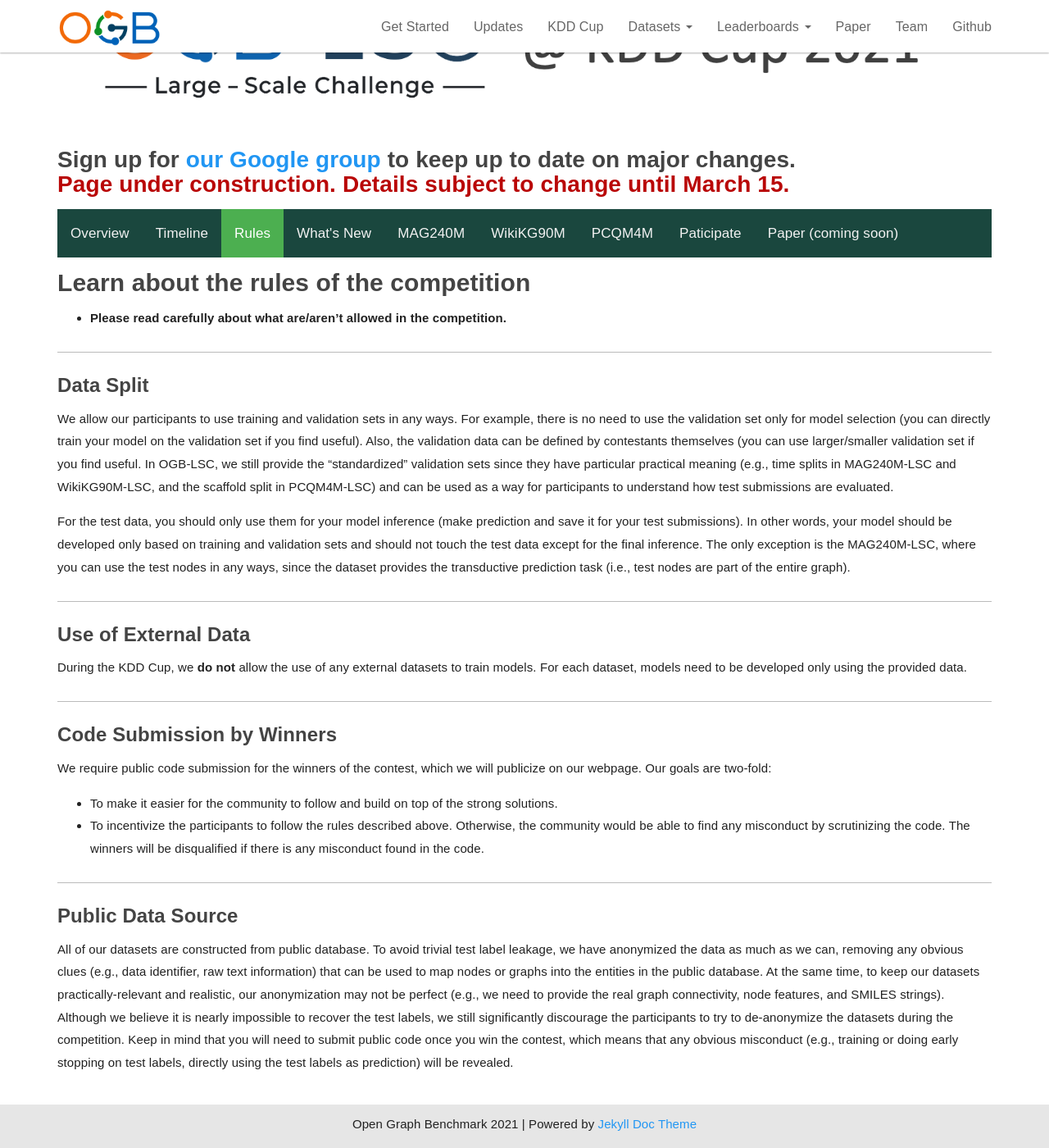
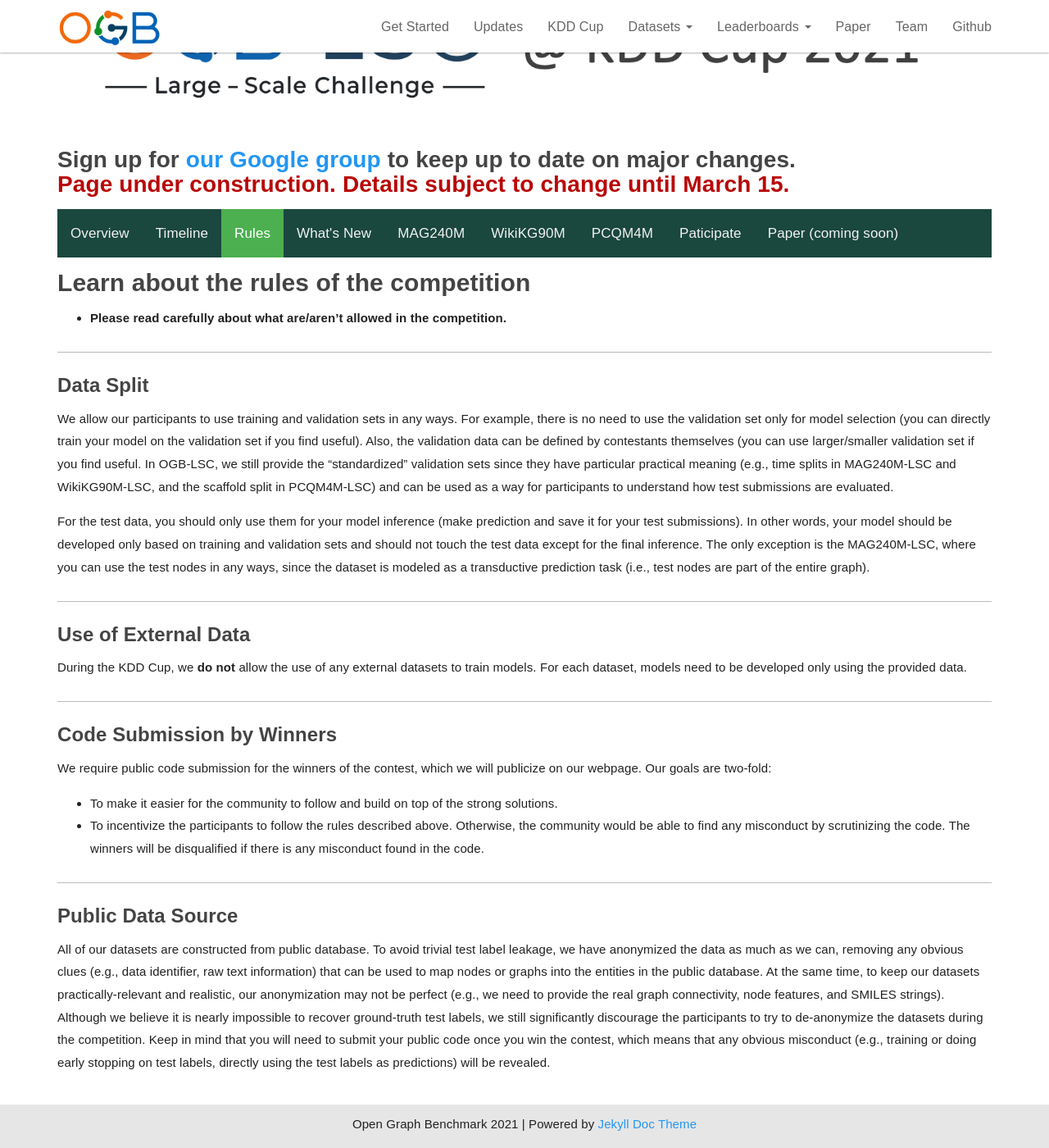
Before and after one commit to snap-stanford/ogb-web, a Jekyll site: the page built from _docs/kddcup2021/rules.md, in a window 1280 px wide and 1400 px high, scrolled down 103 px. Shown: the whole window at 82% size. Built offline with Jekyll 4.4.1, drawn with Linux system fonts in a browser that asks for light colours.

Commit message:
some typos

```diff
--- a/_docs/kddcup2021/rules.md
+++ b/_docs/kddcup2021/rules.md
@@ -16,7 +16,7 @@ Also, the validation data can be defined by contestants themselves (you can use
 In OGB-LSC, we still provide the "standardized" validation sets since they have particular practical meaning (e.g., time splits in MAG240M-LSC and WikiKG90M-LSC, and the scaffold split in PCQM4M-LSC) and can be used as a way for participants to understand how test submissions are evaluated.
 
 For the test data, you should only use them for your model inference (make prediction and save it for your test submissions). In other words, your model should be developed only based on training and validation sets and should not touch the test data except for the final inference.
-The only exception is the MAG240M-LSC, where you can use the test nodes in any ways, since the dataset provides the transductive prediction task (i.e., test nodes are part of the entire graph).
+The only exception is the MAG240M-LSC, where you can use the test nodes in any ways, since the dataset is modeled as a transductive prediction task (i.e., test nodes are part of the entire graph).
 
 ------
 
@@ -35,5 +35,5 @@ Our goals are two-fold:
 
 ##### **Public Data Source**
 All of our datasets are constructed from public database.
-To avoid trivial test label leakage, we have anonymized the data as much as we can, removing any obvious clues (e.g., data identifier, raw text information) that can be used to map nodes or graphs into the entities in the public database. At the same time, to keep our datasets practically-relevant and realistic, our anonymization may not be perfect (e.g., we need to provide the real graph connectivity, node features, and SMILES strings). Although we believe it is nearly impossible to recover the test labels, we still significantly discourage the participants to try to de-anonymize the datasets during the competition.
-Keep in mind that you will need to submit public code once you win the contest, which means that any obvious misconduct (e.g., training or doing early stopping on test labels, directly using the test labels as prediction) will be revealed.
+To avoid trivial test label leakage, we have anonymized the data as much as we can, removing any obvious clues (e.g., data identifier, raw text information) that can be used to map nodes or graphs into the entities in the public database. At the same time, to keep our datasets practically-relevant and realistic, our anonymization may not be perfect (e.g., we need to provide the real graph connectivity, node features, and SMILES strings). Although we believe it is nearly impossible to recover ground-truth test labels, we still significantly discourage the participants to try to de-anonymize the datasets during the competition.
+Keep in mind that you will need to submit your public code once you win the contest, which means that any obvious misconduct (e.g., training or doing early stopping on test labels, directly using the test labels as predictions) will be revealed.
```
Also changed, not shown: _docs/kddcup2021/overview.md (+3 -3 lines).
